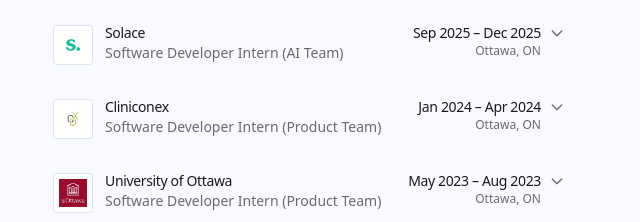
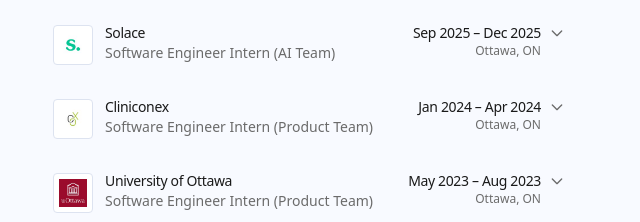
Before and after one commit to g-raman/personal-website, an Astro site: page / in a window 1280 px wide. Shown: the part 401-623 px from the top of the page, 319-959 px from the left. Built offline with nearby package versions, Linux system fonts and the light colour scheme; Astro itself is replaced by a stand-in of ours.

Commit message:
feat: sde -> swe

```diff
--- a/src/components/Experience.astro
+++ b/src/components/Experience.astro
@@ -16,7 +16,7 @@
 
 const experiences: Experience[] = [
 	{
-		role: 'Software Developer Intern',
+		role: 'Software Engineer Intern',
 		team: 'AI Team',
 		company: 'Solace',
 		logo: solaceLogo,
@@ -31,7 +31,7 @@
 		]
 	},
 	{
-		role: 'Software Developer Intern',
+		role: 'Software Engineer Intern',
 		team: 'Product Team',
 		company: 'Cliniconex',
 		logo: cliniconexLogo,
@@ -46,7 +46,7 @@
 		]
 	},
 	{
-		role: 'Software Developer Intern',
+		role: 'Software Engineer Intern',
 		team: 'Product Team',
 		company: 'University of Ottawa',
 		logo: uottawaLogo,
```
